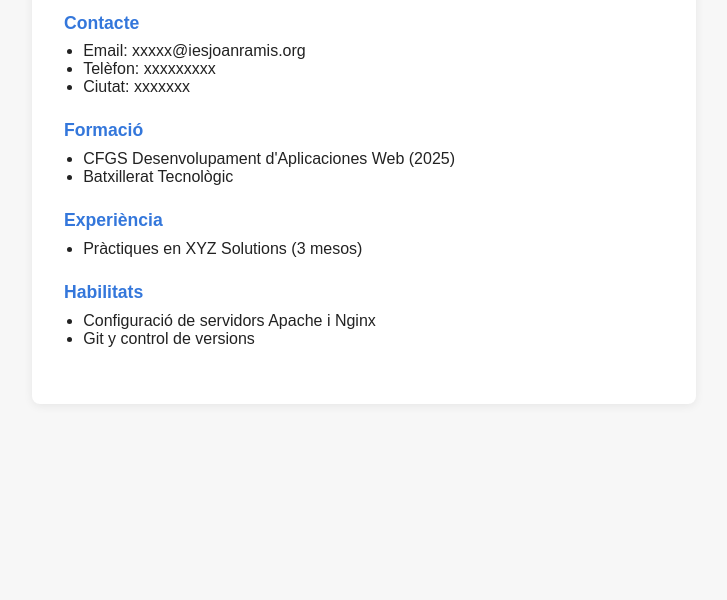
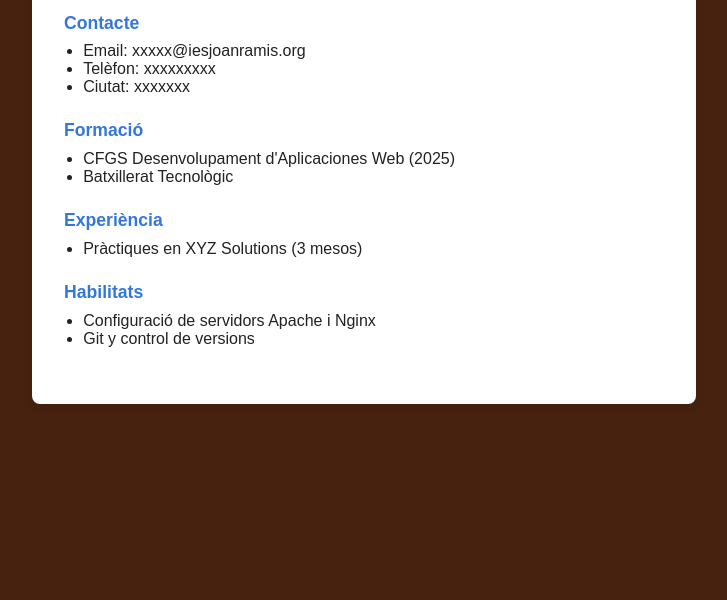
Before and after one commit to BrunoRTP/dawebBrunoTavares, a plain HTML site: page cv/index.html in a window 1280 px wide. Shown: the part 200-800 px from the top of the page, without its empty margins (276-1003 px from the left). Drawn offline with Linux system fonts and the light colour scheme.

Commit message:
Cambio de background al style.css

```diff
--- a/cv/styles.css
+++ b/cv/styles.css
@@ -1,6 +1,6 @@
 body {
   font-family: Arial, sans-serif;
-  background: #f7f7f7;
+  background: #46220f;
   color: #222;
   margin: 0;
   padding: 0;
```
